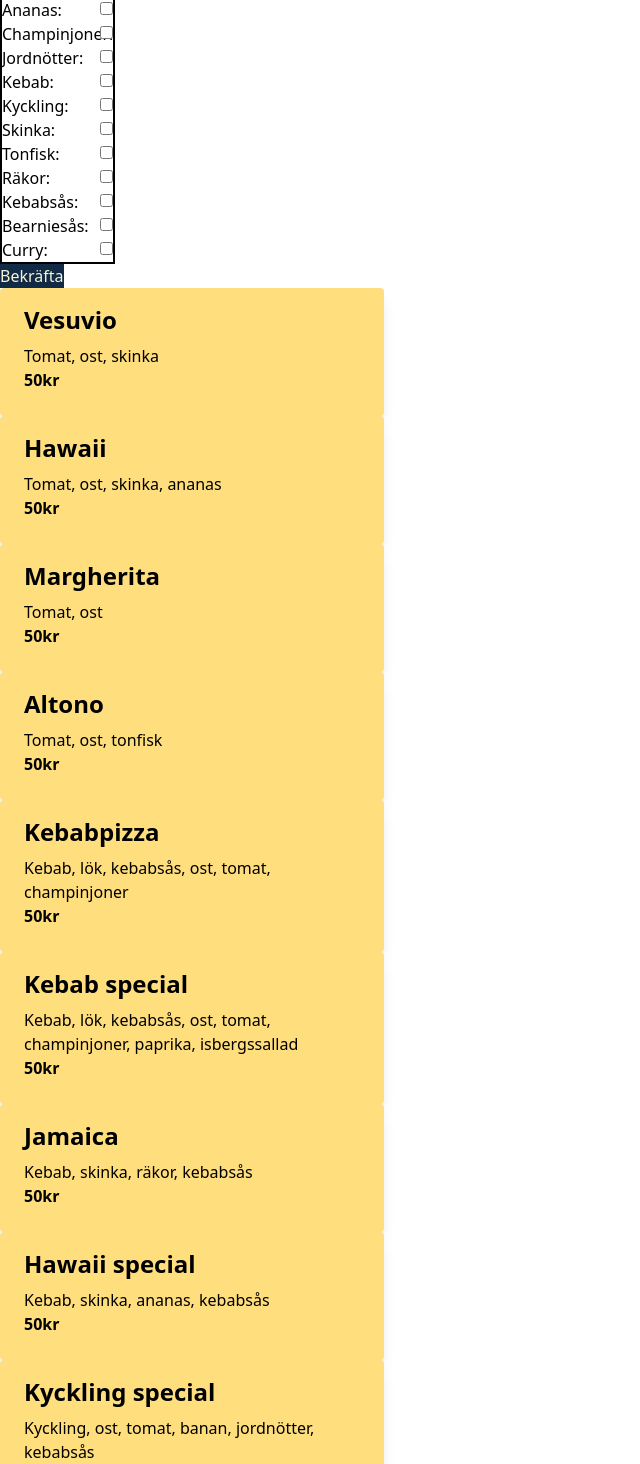
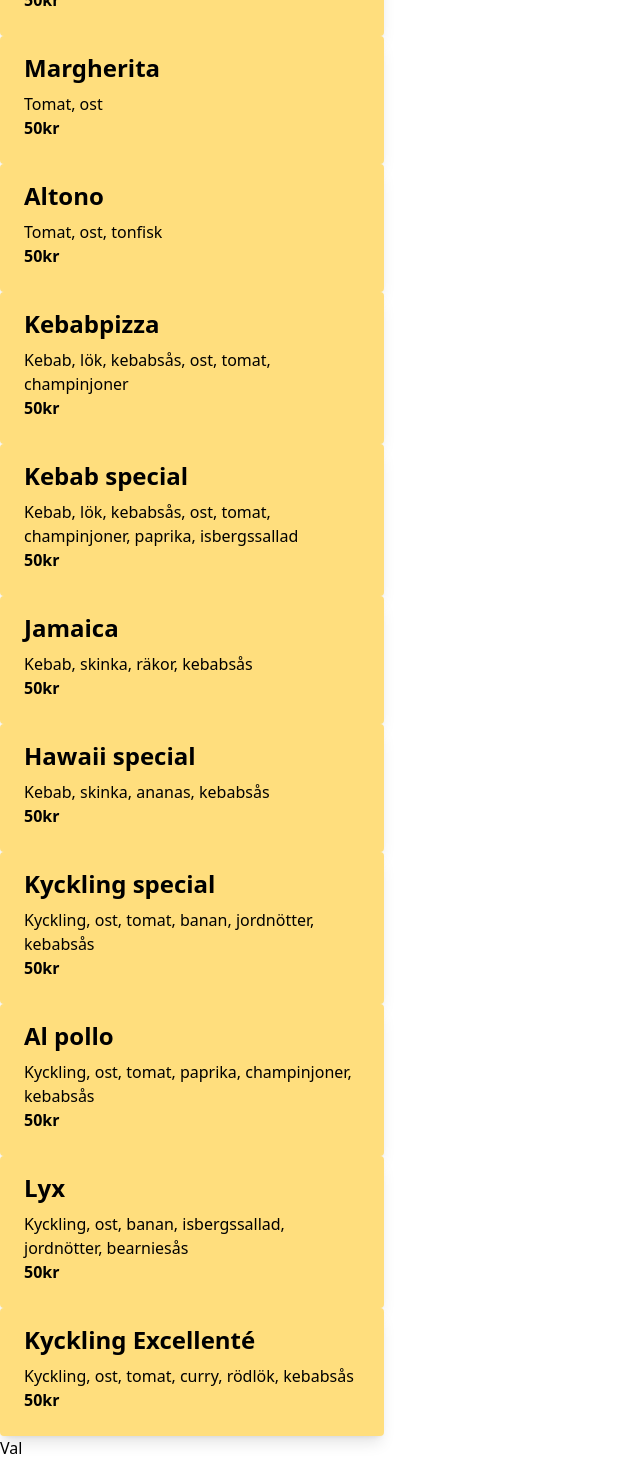
Before and after one commit to biggieliten/PizzaCalculator, a React (Vite) app: page / in a window 1280 px wide. Shown: the part 280-1744 px from the top of the page, without its empty margins (0-640 px from the left). Built offline with nearby package versions, Linux system fonts and the light colour scheme.

Commit message:
fixed component order

```diff
--- a/src/App.tsx
+++ b/src/App.tsx
@@ -14,7 +14,6 @@ function App() {
   return (
     <>
       <Header />
-      <ChosenProduct />
       <PizzaContext.Provider value={initialPizzas}>
         <PizzaCard />
         {/* {initialPizzas.map((pizza, index) => (
@@ -29,6 +28,7 @@ function App() {
 				</div>
             ))} */}
       </PizzaContext.Provider>
+      <ChosenProduct />
       <TotalSum />
       <Footer />
     </>
```
Lines whose indentation alone changed are shown as unchanged.
